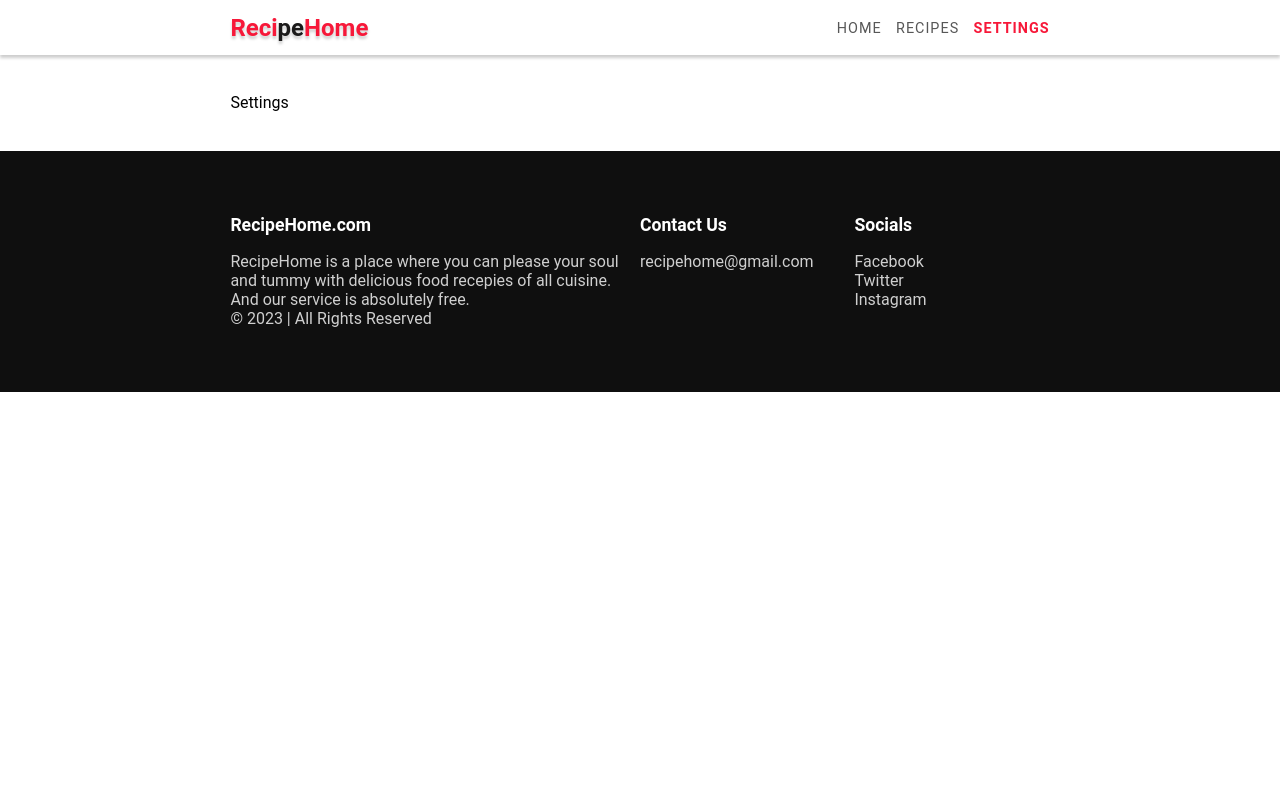
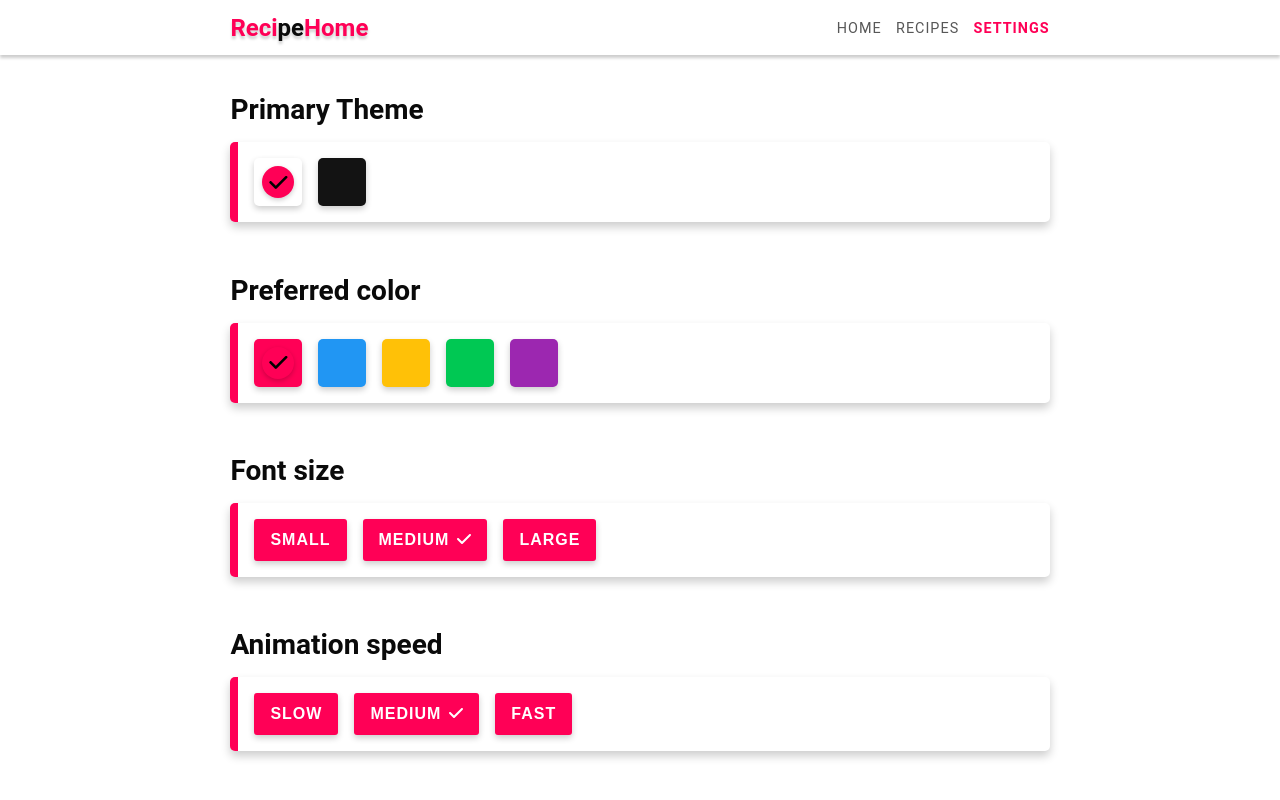
Before and after one commit to babygirl2000/React-recipe-app, a React (Create React App) app: page /settings in a window 1280 px wide. Shown: the top 800 px of the page. Built offline with nearby package versions, Linux system fonts and the light colour scheme; the HTML template or start-up script is replaced by a standard one.

Commit message:
complete

```diff
--- a/src/pages/Settings.js
+++ b/src/pages/Settings.js
@@ -1,9 +1,176 @@
-const Settings = () => {
+import { FontAwesomeIcon } from "@fortawesome/react-fontawesome"
+import { faCheck } from "@fortawesome/free-solid-svg-icons"
+
+import { useState, useEffect } from "react"
+
+export default function Settings(){
+    const [settings, setSettings] = useState({
+        "--background-color": "#fff",
+        "--background-light": "#fff",
+        "--primary-color": "rgb(255, 0, 86)",
+        "--shadow-color": "rgba(0,0,0,0.2)",
+        "--text-color": "#0A0A0A",
+        "--text-light": "#575757",
+        "--font-size": "16px",
+        "--animation-speed": 1
+    })
+    useEffect(() => {
+        const root = document.documentElement
+        for(let key in settings){
+            root.style.setProperty(key, settings[key])
+        }
+    }, [settings])
+
+    const [theme, setTheme] = useState("light")
+    const themes = [
+        {
+            "--background-color": "#fff",
+            "--background-light": "#fff",
+            "--shadow-color": "rgba(0,0,0,0.2)",
+            "--text-color": "#0A0A0A",
+            "--text-light": "#575757"
+        },
+        {
+            "--background-color": "rgb(29, 29, 29)",
+            "--background-light": "rgb(77, 77, 77)",
+            "--shadow-color": "rgba(0,0,0,0.2)",
+            "--text-color": "#ffffff",
+            "--text-light": "#eceaea",
+        }
+    ]
+
+    function changeTheme(i){
+        const _theme = {...themes[i]}
+        setTheme(i === 0 ? "light" : "dark")
+        let _settings = {...settings}
+        for(let key in _theme){
+            _settings[key] = _theme[key]
+        }
+        setSettings(_settings)
+    }
+
+    function changeColor(i){
+        const _color = primaryColors[i]
+        let _settings = {...settings}
+        _settings["--primary-color"] = _color
+        setPrimaryColor(i)
+        setSettings(_settings)
+    }
+
+    function changeFontSize(i){
+        const _size = fontSizes[i]
+        let _settings = {...settings}
+        _settings["--font-size"] = _size.value
+        setFontSize(i)
+        setSettings(_settings)
+    }
+
+    function changeAnimationSpeed(i){
+        let _speed = animationSpeeds[i]
+        let _settings = {...settings}
+        _settings["--animation-speed"] = _speed.value
+        setAnimationSpeed(i)
+        setSettings(_settings)
+    }
+
+
+
+    const primaryColors = [
+        "rgb(255, 0, 86)",
+        "rgb(33, 150, 243)",
+        "rgb(255, 193, 7)",
+        "rgb(0, 200, 83)",
+        "rgb(156, 39, 176)"
+    ]
+    const fontSizes = [
+        {
+            title: "Small",
+            value: "12px"
+        },
+        {
+            title: "Medium",
+            value: "16px"
+        },
+        {
+            title: "Large",
+            value: "20px"
+        }
+    ]
+    const animationSpeeds = [
+        {
+              title: "Slow",
+              value: 2
+        },
+        {
+              title: "Medium",
+              value: 1
+        },
+        {
+              title: "Fast",
+              value: .5
+        }
+    ]
+    const [primaryColor, setPrimaryColor] = useState(0)
+    const [fontSize, setFontSize] = useState(1)
+    const [animationSpeed, setAnimationSpeed] = useState(1)
     return (
         <div>
-            Settings
+            <div className="section d-block">
+                <h2>Primary Theme</h2>
+                <div className="options-container">
+                    <div className="option light" onClick={() => changeTheme(0)}>
+                        { theme === "light" && (
+                            <div className="check">
+                                <FontAwesomeIcon icon={faCheck} />
+                            </div>
+                        ) }
+                    </div>
+                    <div className="option dark" onClick={() => changeTheme(1)}>
+                        { theme === "dark" && (
+                            <div className="check">
+                                <FontAwesomeIcon icon={faCheck} />
+                            </div>
+                        ) }
+                    </div>
+                </div>
+            </div>
+            <div className="section d-block">
+                <h2>Preferred color</h2>
+                <div className="options-container">
+                    { primaryColors.map((color, index) => (
+                        <div key={index} className="option light" style={{backgroundColor: color}} onClick={() => changeColor(index)}>
+                            { primaryColor === index && (
+                                <div className="check">
+                                    <FontAwesomeIcon icon={faCheck} />
+                                </div>
+                            ) }
+                        </div>
+                    ))}
+                </div>
+            </div>
+            <div className="section d-block">
+                <h2>Font size</h2>
+                <div className="options-container">
+                    { fontSizes.map((size, index) => (
+                        <button key={index} className="btn" onClick={() => changeFontSize(index)}>
+                            {size.title}
+                            { fontSize === index && <span><FontAwesomeIcon icon={faCheck} /></span> }
+                        </button>
+                    ))}
+                </div>
+            </div>
+            <div className="section d-block">
+                <h2>Animation speed</h2>
+                <div className="options-container">
+                    { animationSpeeds.map((speed, index) => (
+                        <button key={index} className="btn" onClick={() => changeAnimationSpeed(index)}>
+                            {speed.title}
+                            { animationSpeed === index && <span><FontAwesomeIcon icon={faCheck} /></span> }
+                        </button>
+                    ))}
+                </div>
+            </div>
+
         </div>
-      );
+    )
 }
-
-export default Settings;
--- a/src/styles/index.scss
+++ b/src/styles/index.scss
@@ -79,6 +79,9 @@
     .col{
         width: 50%;
     }
+    &.d-block{
+        display: block;
+    }
     .title{
         color: var(--text-color);
         font-size: 2.5em;
@@ -123,6 +126,9 @@
 // ====================== styles for footer section ================
 
 @import "partials/footer";
+// ====================== styles for Settings page ================
+
+@import "partials/settings";
 
 @media screen and (max-width: 1200px){
     .container{
--- /dev/null
+++ b/src/styles/partials/_settings.scss
@@ -0,0 +1,52 @@
+.options-container{
+    box-shadow: 0 5px 10px var(--shadow-color);
+    padding: 1em;
+    border-radius: 5px;
+    border-left: .5em solid var(--primary-color);
+    background-color: var(--background-color);
+    margin-top: 1em;
+    display: flex;
+    align-items: center;
+    gap: 1em ;
+    .option{
+        height: 3em;
+        width: 3em;
+        box-shadow: 0 3px 6px var(--shadow-color);
+        border-radius: 5px;
+        display: flex;
+        justify-content: center;
+        align-items: center;
+
+        &.light{
+            background-color: #fff;
+
+        }
+        &.dark{
+            background-color: rgb(19, 19, 19) ;
+        }
+        .check{
+            height: 2em;
+            width: 2em;
+            background-color: var(--primary-color);
+            border-radius: 50%;
+            // display: none;
+            display: flex;
+            justify-content: center;
+            align-items: center;
+            box-shadow: 0 2px 5px var(--shadow-color);
+
+            svg{
+                height: 1.3em;
+                width: 1.3em;
+            }
+        }
+    }
+    .btn span{
+        display: inline-block;
+        margin-left: .5em;
+    }
+}
+.d-block h2{
+    font-size: 1.75em;
+    color: var(--text-color)
+}
```
